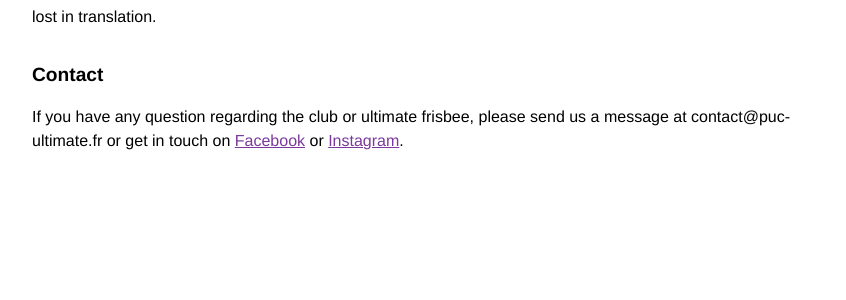
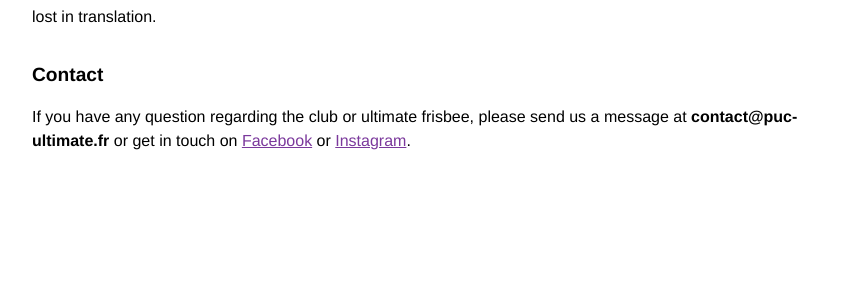
Before and after one commit to ahouhpuc/ahouhpuc.github.io, a Jekyll site: the page built from about-us.markdown, in a window 1280 px wide. Shown: the part 140-440 px from the top of the page, without its empty margins (208-1054 px from the left). Built offline with Jekyll 4.4.1, drawn with Linux system fonts in a browser that asks for light colours.

```diff
--- a/_includes/contact.en.html
+++ b/_includes/contact.en.html
@@ -1,2 +1,2 @@
 <h2>Contact</h2>
-<p>If you have any question regarding the club or ultimate frisbee, please send us a message at contact@puc-ultimate.fr or get in touch on <a href="https://www.facebook.com/pucultimate/" target="_blank" rel="noreferrer noopener">Facebook</a> or <a href="https://www.instagram.com/puc_ultimate/" target="_blank" rel="noreferrer noopener">Instagram</a>.</p>
+<p>If you have any question regarding the club or ultimate frisbee, please send us a message at <b>contact@puc-ultimate.fr</b> or get in touch on <a href="https://www.facebook.com/pucultimate/" target="_blank" rel="noreferrer noopener">Facebook</a> or <a href="https://www.instagram.com/puc_ultimate/" target="_blank" rel="noreferrer noopener">Instagram</a>.</p>
```
